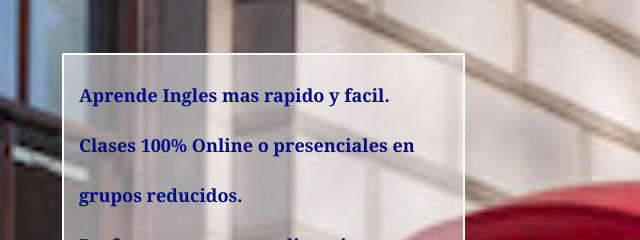
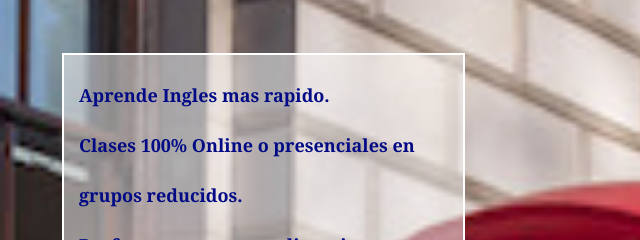
Before and after one commit to victoria-venturini/victoriaVenturini, a plain HTML site: page index.html in a window 1280 px wide. Shown: the part 302-542 px from the top of the page, 0-640 px from the left. Drawn offline with nearby package versions, Linux system fonts and the light colour scheme; a web font is replaced by a local one.

Commit message:
segundo cambio

```diff
--- a/index.html
+++ b/index.html
@@ -85,7 +85,7 @@
                     <div class="row">
                         <div class="col-lg-4 col-md-12 col-12 mt-5">
                             <ul class="beneficios">
-                                <li>Aprende Ingles mas rapido y facil.</li>
+                                <li>Aprende Ingles mas rapido.</li>
                                 <li>Clases 100% Online o presenciales en grupos reducidos.</li>
                                 <li>Profesores expertos y dinamicos.</li>
                                 <li>Preparacion para examenes Internacionales. </li>
```
